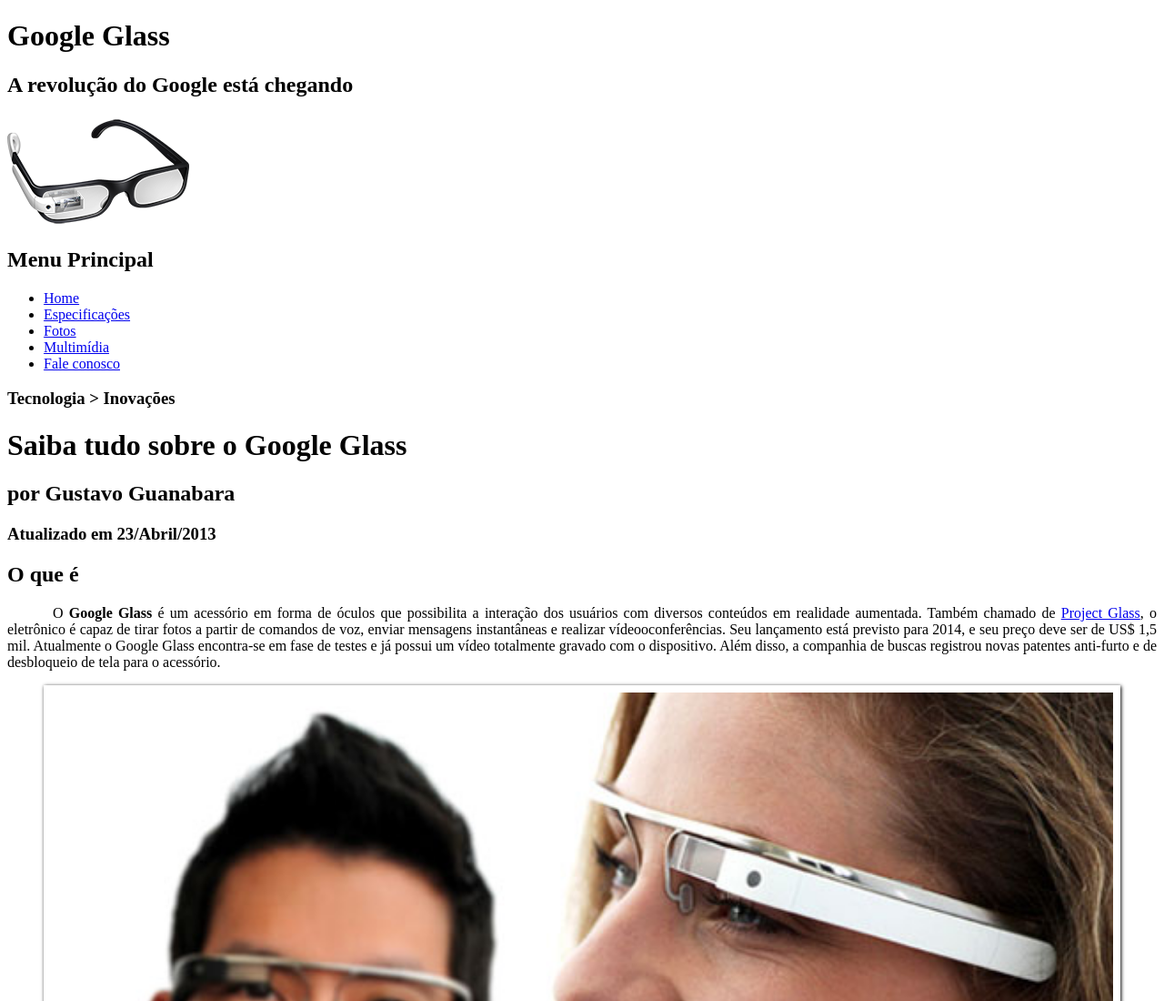
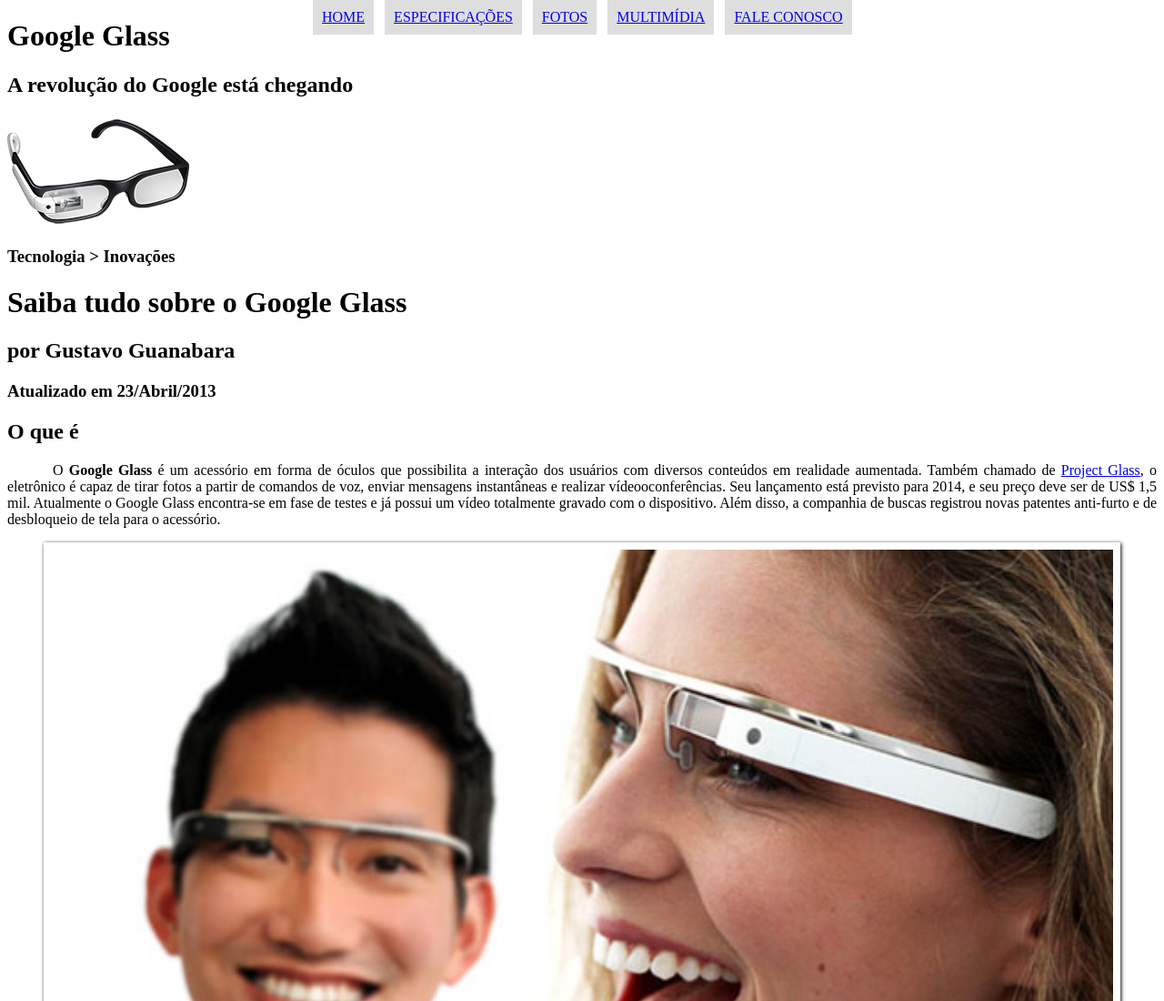
Before and after one commit to evr34/PaginaGoogleGlassHtml5, a plain HTML site: page index.html in a window 1280 px wide. Shown: the top 1100 px of the page at 91% size. Drawn offline with Linux system fonts and the light colour scheme.

Commit message:
update091122 1644

```diff
--- a/_css/estilo.css
+++ b/_css/estilo.css
@@ -35,3 +35,24 @@ figure.foto-legenda figcaption {
 figure.foto-legenda:hover figcaption {
     opacity: 1;
 }
+
+/* Formatação do Menu */
+nav#menu {
+    display: block;
+}
+nav#menu ul {
+    list-style: none;
+    text-transform: uppercase;
+    position: absolute;
+    top: -20px;
+    left: 300px;
+}
+nav#menu li {
+    display: inline-block;
+    background-color: rgb(223, 222, 222);
+    padding: 10px;
+    margin: 4px;
+}
+nav#menu h1 {
+    display: none;
+}
--- a/index.html
+++ b/index.html
@@ -16,7 +16,7 @@
                 <h2>A revolução do Google está chegando</h2>
             </hgroup>
             <img src="_imagens/glass-oculos-preto-peq.png"/>
-        <nav>
+        <nav id="menu">
             <h1>Menu Principal</h1>
             <ul>
                 <li><a href="index.html">Home</a></li>
```
